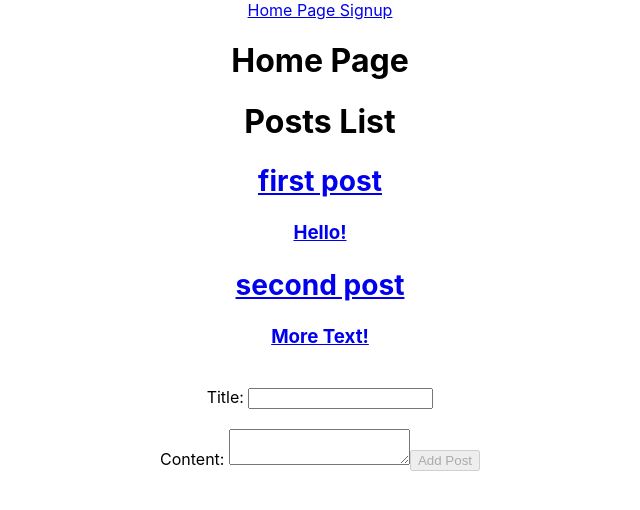
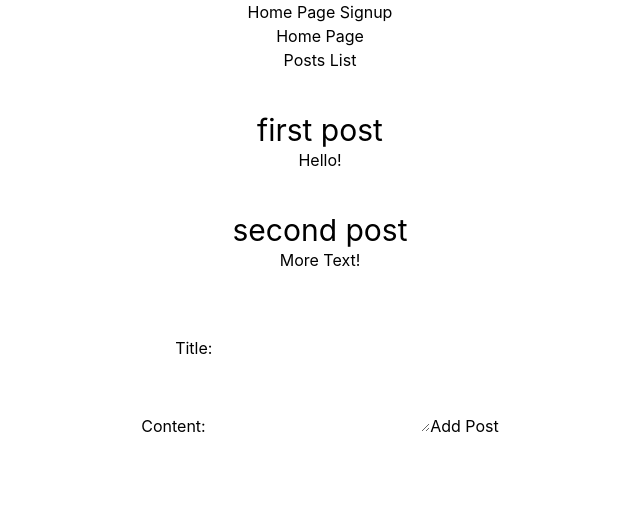
Before and after one commit to riyad-i/blog-app, a React (Create React App) app: page / in a window 1280 px wide. Shown: the top 510 px of the page, without its empty margins (320-960 px from the left). Built offline with nearby package versions, Linux system fonts and the light colour scheme; no server answers.

Commit message:
tailwind install

```diff
--- a/package.json
+++ b/package.json
@@ -37,5 +37,10 @@
       "last 1 firefox version",
       "last 1 safari version"
     ]
+  },
+  "devDependencies": {
+    "autoprefixer": "^10.4.14",
+    "postcss": "^8.4.27",
+    "tailwindcss": "^3.3.3"
   }
 }
--- a/src/App.css
+++ b/src/App.css
@@ -1,3 +1,4 @@
+
 .App {
   text-align: center;
 }
--- a/src/App.js
+++ b/src/App.js
@@ -1,4 +1,4 @@
-import logo from './logo.svg';
+
 import './App.css';
 
 import {Routes, Route} from 'react-router-dom'
--- a/src/components/PostItem.js
+++ b/src/components/PostItem.js
@@ -4,12 +4,13 @@ import {Link} from 'react-router-dom'
 export default function PostItem(props){
 
 
-    const {title, content, id} = props.post
+    const {title, content, body, id} = props.post
     return(
         <article>
             <Link to={`/post/${id}`}>
-                <h2>{title}</h2>
+                <h2 className='text-3xl'>{title}</h2>
                 <p>{content}</p>
+                <p>{body}</p>
             </Link>
         </article>
     )
--- a/src/components/PostsLists.js
+++ b/src/components/PostsLists.js
@@ -23,7 +23,7 @@ export default function PostsList(){
             <h1>Posts List</h1>
 
             <section>
-                {posts.length ? posts.map(post => <h3 key={post.id}>{<PostItem post={post}/>}</h3>): <h2>No posts to show...</h2>}
+                {posts.length ? posts.map(post => <h3 className="my-10" key={post.id}>{<PostItem post={post}/>}</h3>): <h2>No posts to show...</h2>}
 
             </section>
         </div>
--- a/src/index.css
+++ b/src/index.css
@@ -1,3 +1,8 @@
+@tailwind base;
+@tailwind components;
+@tailwind utilities;
+
+
 body {
   margin: 0;
   font-family: -apple-system, BlinkMacSystemFont, 'Segoe UI', 'Roboto', 'Oxygen',
--- a/src/pages/PostPage.js
+++ b/src/pages/PostPage.js
@@ -1,4 +1,4 @@
-import PostItem from "../components/PostItem"
+
 import {useParams} from 'react-router-dom'
 import {useSelector} from 'react-redux'
 import {Link} from 'react-router-dom'
--- /dev/null
+++ b/tailwind.config.js
@@ -0,0 +1,9 @@
+
+/** @type {import('tailwindcss').Config} */
+module.exports = {
+  content: ["./src/**/*.{html,js}"],
+  theme: {
+    extend: {},
+  },
+  plugins: [],
+}
```
Also changed, not shown: 1 other file (tests, documents, lock files or other folders).
